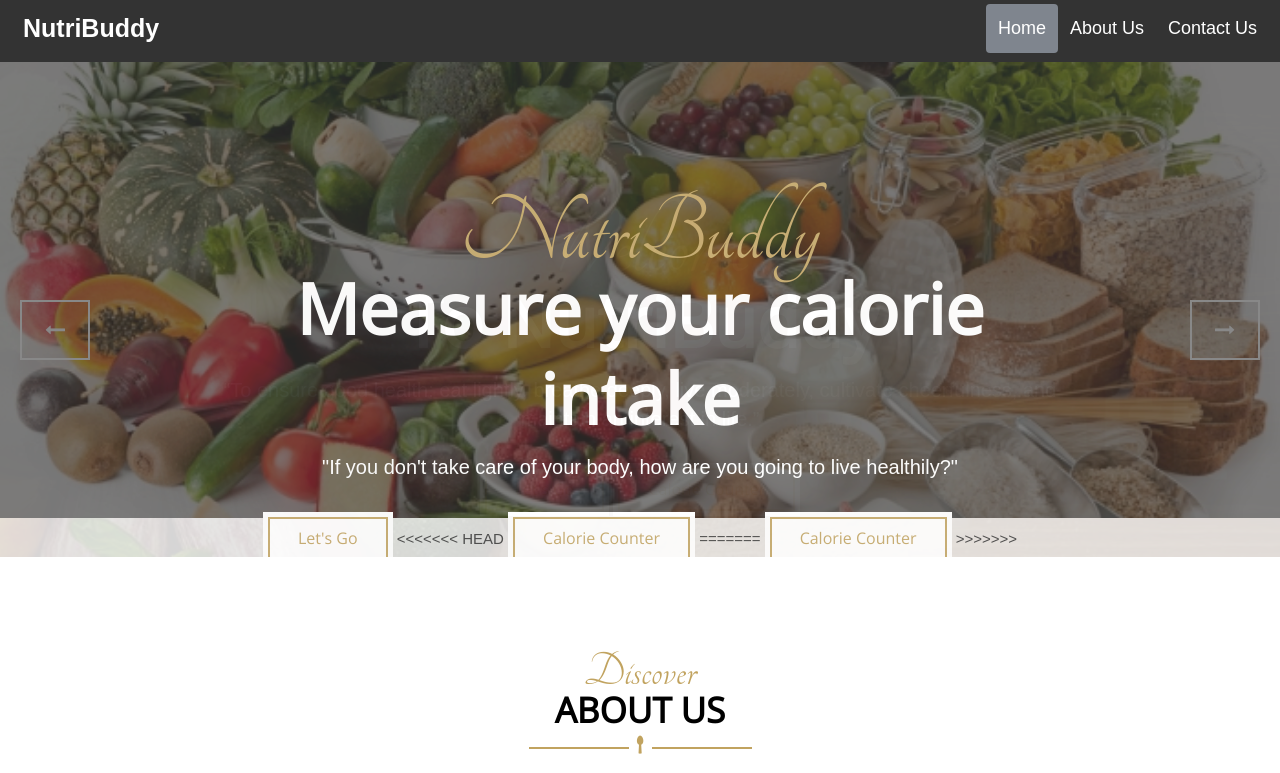
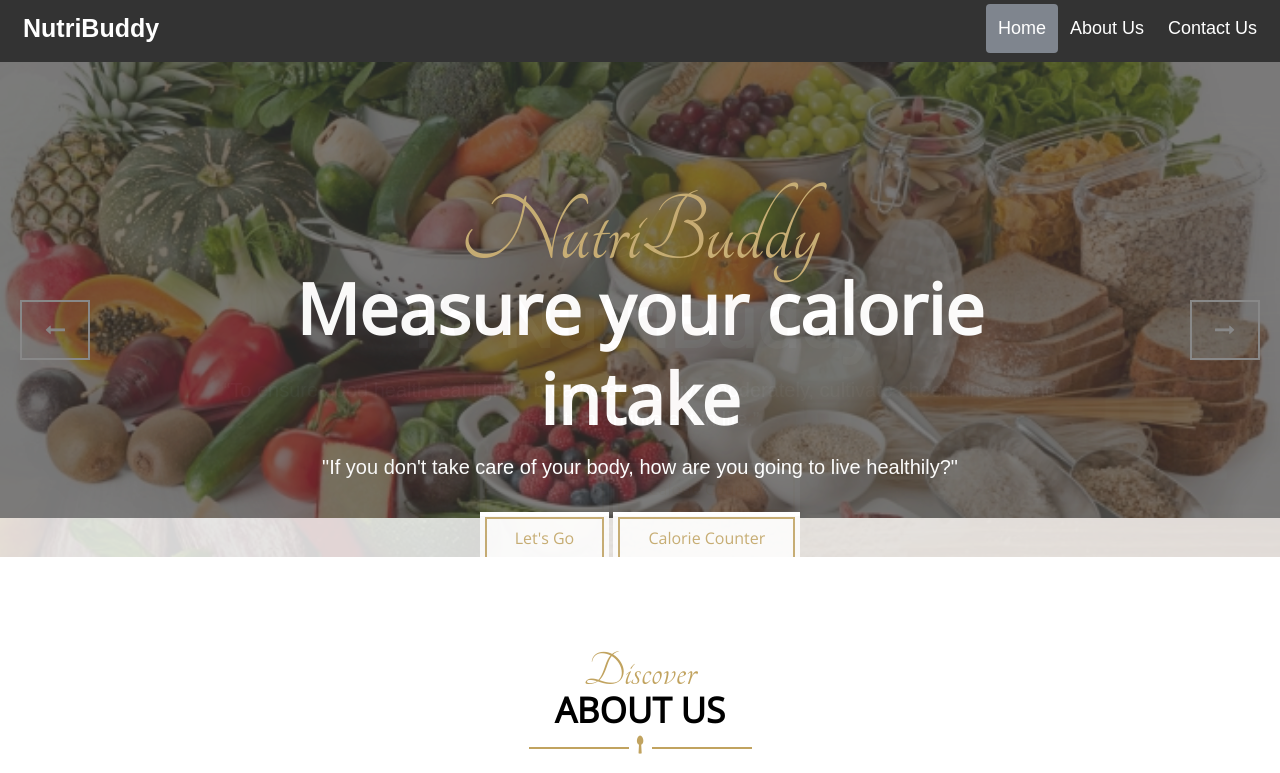
Before and after one commit to Niweera/NutriBuddy2, a plain HTML site: page index.html in a window 1280 px wide. Shown: the top 773 px of the page. Drawn offline with nearby package versions, Linux system fonts and the light colour scheme.

Commit message:
minor edit

```diff
--- a/index.html
+++ b/index.html
@@ -97,11 +97,7 @@
             <h2 class="mu-slider-title">Measure your calorie intake</h2>
             <p>"If you don't take care of your body, how are you going to live healthily?"</p>
             <a href="#" class="mu-readmore-btn">Let's Go</a>
-<<<<<<< HEAD
-			<a href="/diabeticpatient/counter.html" class="mu-readmore-btn">Calorie Counter</a>
-=======
-			      <a href="/Diabetic Patient/counter.html" class="mu-readmore-btn">Calorie Counter</a>
->>>>>>> 50a9083b303c7545c9b9d2993d078b1c9df7d94f
+			      <a href="/diabeticpatient/counter.html" class="mu-readmore-btn">Calorie Counter</a>
           </div>
           <!-- / Top slider content -->
         </div>
```
